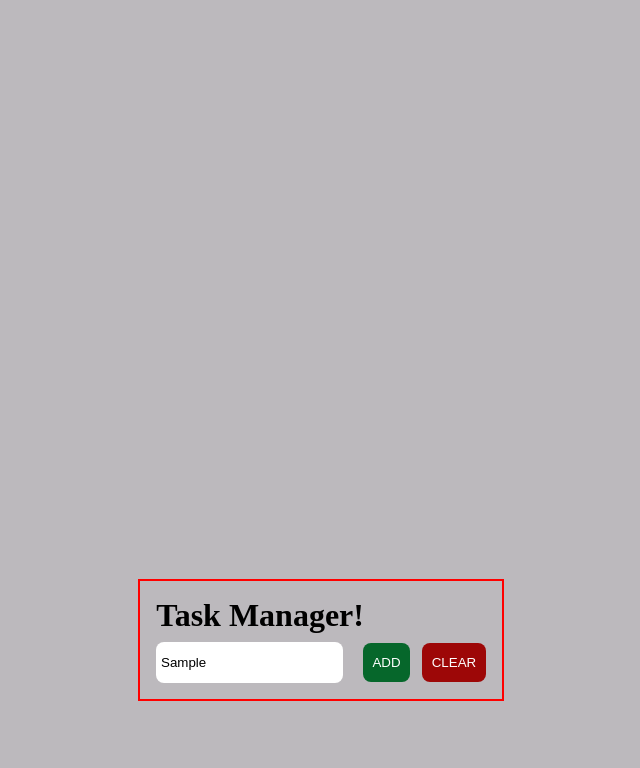
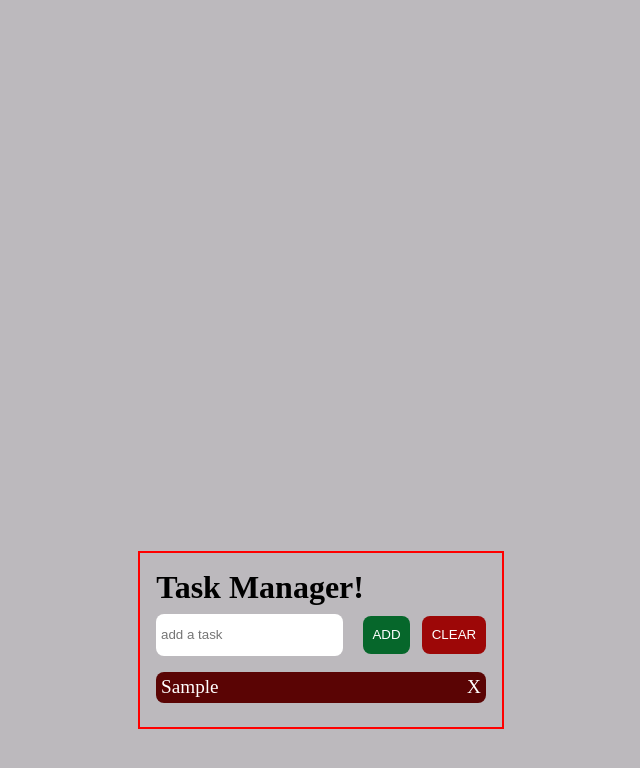
Before and after one commit to hakantasbey/To-Do-List-Me, a plain HTML site: page index.html in a window 1280 px wide. Both pictures are taken after typing "Sample" into the empty fields and a click on the button "ADD". Shown: the top 768 px of the page, without its empty margins (319-959 px from the left). Drawn offline with Linux system fonts and the light colour scheme.

Commit message:
second commit

```diff
--- a/app.js
+++ b/app.js
@@ -0,0 +1,43 @@
+const input = document.getElementById("input")
+const addBtn = document.getElementById("add")
+const clearBtn = document.getElementById("clear")
+const ul = document.querySelector("ul")
+
+
+// addBtn.addEventListener("click", ()=>{
+    // const li = document.createElement("li")
+    // const span = document.createElement("span")
+    // ul.appendChild(li)
+    // li.appendChild(span)
+
+    // li.textContent = input.value
+    // span.textContent = "X"
+
+//! CGPT nin verdigi cevap sira onemli
+addBtn.addEventListener("click",()=>{
+    const li = document.createElement("li")
+    const spanX = document.createElement("span")
+    spanX.textContent= ("X")
+    spanX.classList.add("spanJs")
+    li.textContent= input.value
+    li.appendChild(spanX)
+    li.classList.add("liJs")
+    ul.appendChild(li)
+    input.value = ""
+})
+
+
+ul.addEventListener("click", (e)=>{
+    if(e.target.classList.contains("liJs")){
+        e.target.classList.toggle("liJs-checked")
+    }else if(e.target.classList.contains("spanJs")){
+        e.target.parentElement.remove()
+    }
+})
+
+
+clearBtn.addEventListener("click", ()=>{
+  while(ul.firstChild){
+    ul.removeChild(ul.firstChild)
+  }
+})
--- a/style.css
+++ b/style.css
@@ -50,3 +50,32 @@ h1{
     background-color: #9d0707;
     color: white;
 }
+
+ul{
+    margin-top: 1rem;
+}
+
+/*! JS icin css */
+
+.liJs{
+    list-style-type: none;
+    background-color: #5a0404;
+    color: white;
+    padding: .3rem;
+    border-radius: 8px;
+    position: relative;
+    margin-bottom: .5rem;
+    font-size: larger;
+    cursor: pointer;
+}
+
+.spanJs{
+    position: absolute;
+    right: 5px;
+    color: white;
+}
+
+.liJs-checked{
+    text-decoration: line-through;
+    color: green;
+}
```
Also changed, not shown: index.html (+3 -5 lines).
